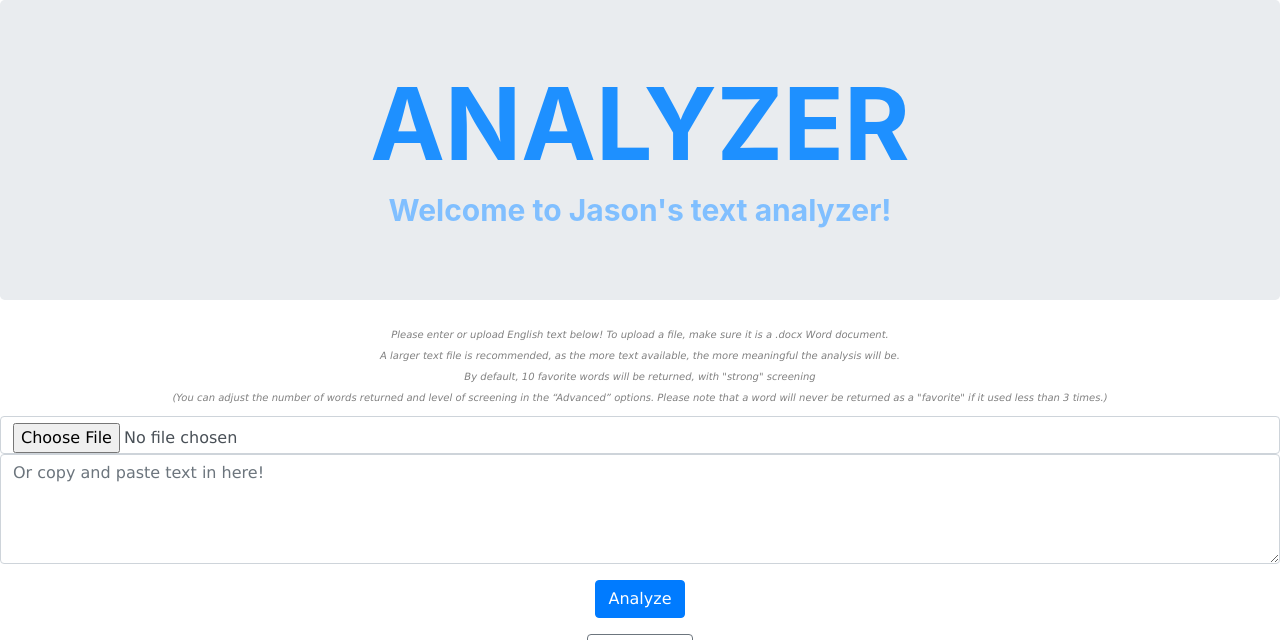
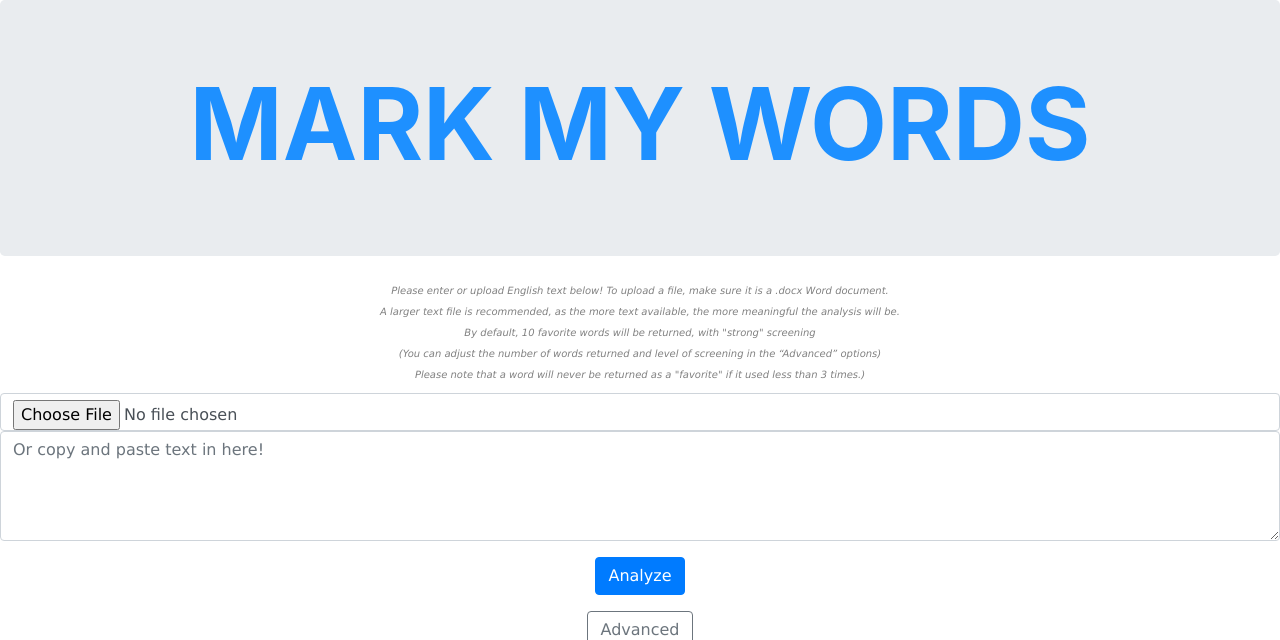
Before and after one commit to jasonaltshuler/jasonsanalyzer, a Flask app: page / in a window 1280 px wide. Shown: the top 640 px of the page. Run offline with Flask 2, Linux system fonts and the light colour scheme; parts of the project's set-up code (start-up, migrations or seed data) failed here and were passed over; some libraries are stand-ins or nearby versions.

Commit message:
second commit

```diff
--- a/templates/index.html
+++ b/templates/index.html
@@ -1,12 +1,4 @@
 {% extends "layout.html" %}
-
-{% block title %}
-    Analyzer
-{% endblock %}
-
-{% block header %}
-    ANALYZER
-{% endblock %}
 
 {% block body %}
     <div class="body">
@@ -14,7 +6,8 @@
             <p>Please enter or upload English text below! To upload a file, make sure it is a .docx Word document.</p>
             <p>A larger text file is recommended, as the more text available, the more meaningful the analysis will be.</p>
             <p>By default, 10 favorite words will be returned, with "strong" screening</p>
-            <p>(You can adjust the number of words returned and level of screening in the “Advanced” options. Please note that a word will never be returned as a "favorite" if it used less than 3 times.)</p>
+            <p>(You can adjust the number of words returned and level of screening in the “Advanced” options)</p>
+            <p>Please note that a word will never be returned as a "favorite" if it used less than 3 times.)</p>
         </div>
 
         <form action="/" method="post" enctype="multipart/form-data" class="form-group">
@@ -36,6 +29,8 @@
                     <input name="quantity" placeholder="How many words? (Default is 10)" type="number" min="0" class="form-control">
                 </div>
 
+                <br/>
+
                 <div>
                     <p  style="font-weight:bold;">How strictly would you like common words to be filtered out of your text? (When counting frequently used words)</p>
                     <div class="radio" id="screening">
@@ -44,6 +39,8 @@
                         <label class="radio-inline"><input type="radio" name="strictness" value="strong" checked>Strong screening (most common 1000 words in the English language filtered)</label>
                     </div>
                 </div>
+
+                <br/>
 
                 <div>
                     <p style="font-weight:bold;">If you would like any specific words to be filtered out as well, enter them below separated by a space.</p>
--- a/templates/layout.html
+++ b/templates/layout.html
@@ -4,7 +4,7 @@
 
     <head>
 
-        <title>{% block title %}{% endblock %}</title>
+        <title>Mark My Words!</title>
         <link href="https://stackpath.bootstrapcdn.com/bootstrap/4.1.3/css/bootstrap.min.css" rel="stylesheet">
         <link href="/static/styles.css" rel="stylesheet">
 
@@ -14,8 +14,8 @@
 
     <body>
         <div class="jumbotron text-center">
-            <h1 class="title">{% block header %}{% endblock %}</h1>
-            <h3 class="subtitle">Welcome to Jason's text analyzer!</h2>
+            <h1 class="title">MARK MY WORDS</h1>
+
         </div>
 
         <div class="text">
```
Also changed, not shown: templates/after.html (+1 -9 lines), templates/synonyms.html (+0 -8 lines).
